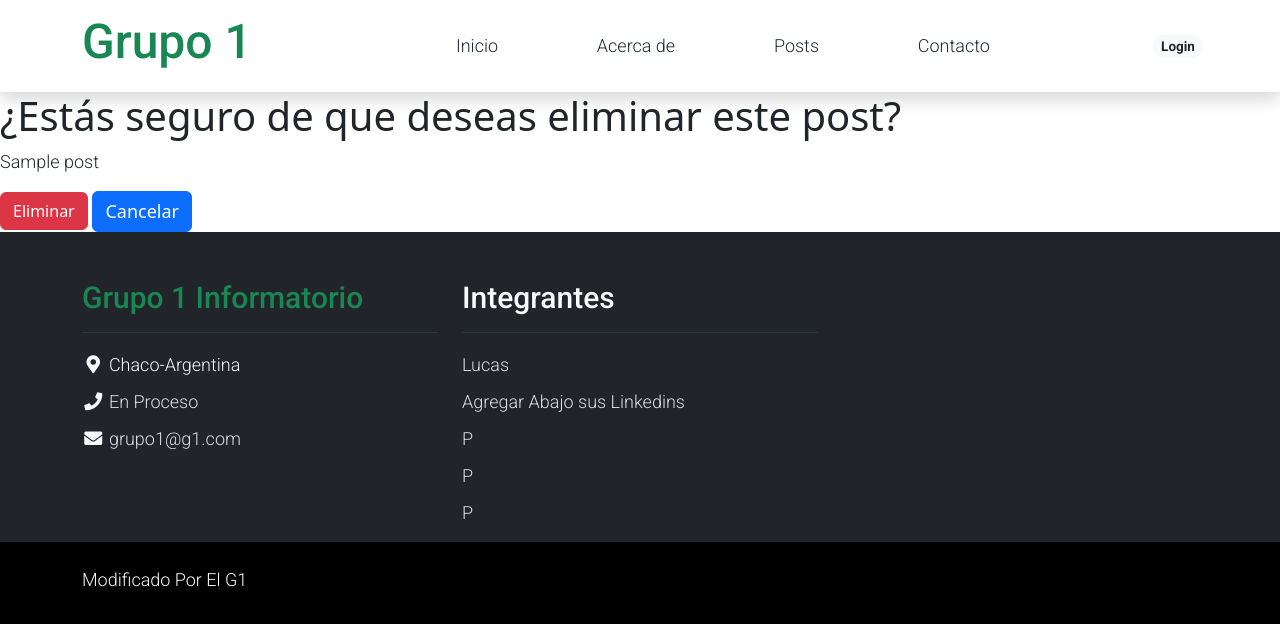
After one commit to giulianaleoni/EtapaFinal, a Django app: page /posts/eliminar/1/ in a window 1280 px wide. The commit adds this page. Shown: the top 624 px of the page. Run offline with Django 4.2, Linux system fonts and the light colour scheme; tables that the repository leaves empty hold one stand-in row (values such as "Sample post"); some libraries are stand-ins or nearby versions.

Commit message:
Actualización.
Se creó "Eliminar Post".

```diff
--- a/blog/apps/posts/urls.py
+++ b/blog/apps/posts/urls.py
@@ -2,7 +2,7 @@ from django.urls import path
 from .views import PostListView, PostDetailView,index,requestCategoria
 from . import views
 
-app_name='apps.posts'
+app_name = 'apps.posts'
 
 urlpatterns = [
     path('',index, name='index'),
@@ -11,4 +11,5 @@ urlpatterns = [
     path('categoria/<int:id>',requestCategoria,name='categoria'),
     path('posts/editarPost/<int:id>/', views.editarPost, name='editar'),
     path('post/crear/',views.agregarPost, name='agregar'),
+    path('posts/eliminar/<int:id>/', views.eliminarPost, name='eliminar'),
 ]
--- a/blog/apps/posts/views.py
+++ b/blog/apps/posts/views.py
@@ -6,6 +6,7 @@ from django.shortcuts import render
 from django.views.generic import ListView, DetailView
 
 # Create your views here.
+app_name = 'apps.posts'
 
 class PostListView(ListView):
     model = Post
@@ -75,3 +76,12 @@ def agregarPost(request):
     else:
         form = PostForm()
     return render(request, 'posts/crear.html', {'form': form})
+
+def eliminarPost(request, id):
+    post = get_object_or_404(Post, id=id)
+
+    if request.method == 'POST':
+        post.delete()
+        return redirect('apps.posts:posts')
+
+    return render(request, 'posts/eliminarPost.html', {'post': post})
--- /dev/null
+++ b/blog/templates/posts/eliminarPost.html
@@ -0,0 +1,12 @@
+{% extends 'base.html' %}
+{% load static %}
+
+{% block contenido %}
+    <h1>¿Estás seguro de que deseas eliminar este post?</h1>
+    <p>{{ post.titulo }}</p>
+    <form method="post">
+        {% csrf_token %}
+        <button type="submit" class="btn btn-danger">Eliminar</button>
+        <a href="{% url 'apps.posts:postindividual' post.id %}" class="btn btn-primary">Cancelar</a>
+    </form>
+{% endblock contenido %}
--- a/blog/templates/posts/postindividual.html
+++ b/blog/templates/posts/postindividual.html
@@ -20,7 +20,7 @@
                 <p>Fecha de publicación: {{ posts.fecha|date:"d/m/Y H:i:s" }}</p>
                 <a href="{% url 'apps.posts:posts' %}" class="btn btn-primary">Regresar</a>
                 <a href="{% url 'apps.posts:editar' posts.id %}" class="btn btn-warning">Modificar</a>
-                <a href="" class="btn btn-danger">Eliminar</a>
+                <a href="{% url 'apps.posts:eliminar' posts.id %}" class="btn btn-danger">Eliminar</a>
             </div>
         </div>
     </div>
```
